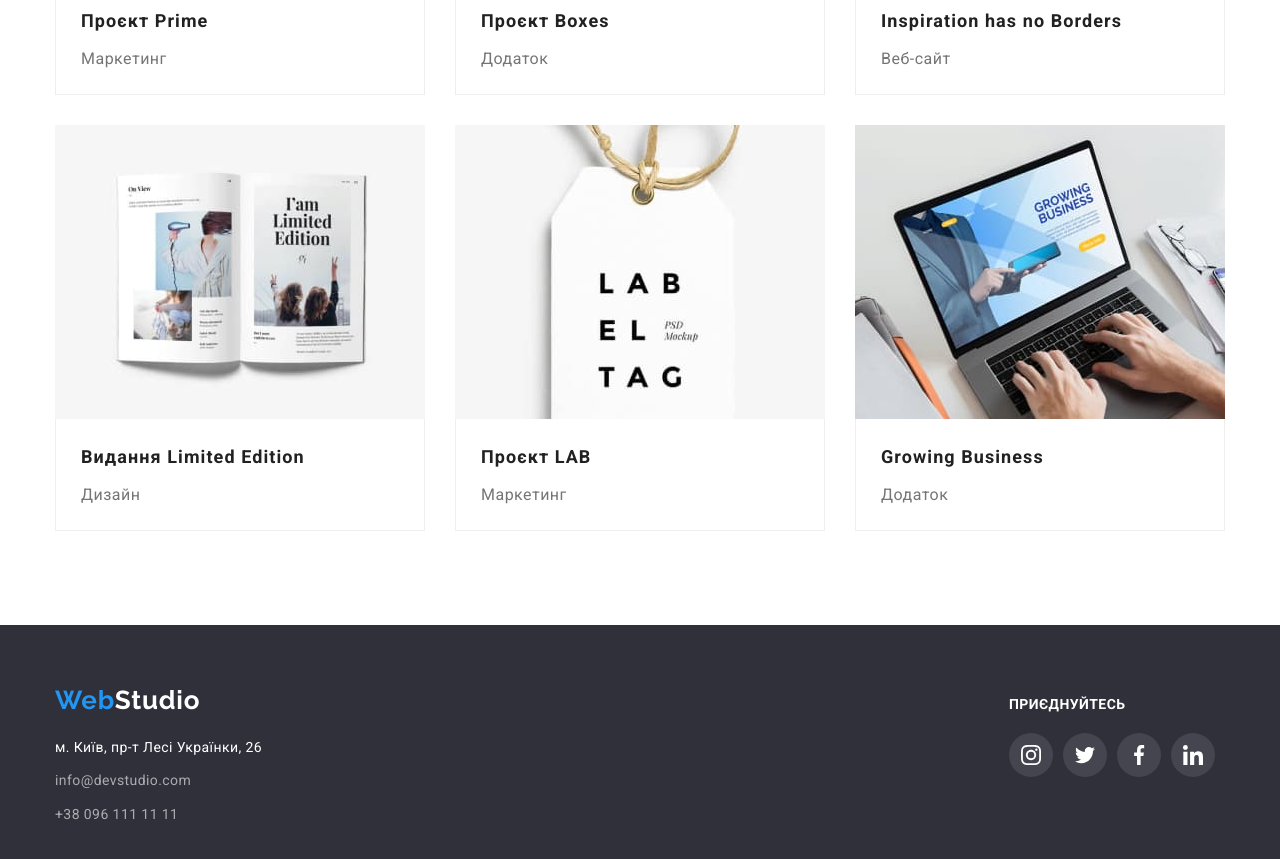
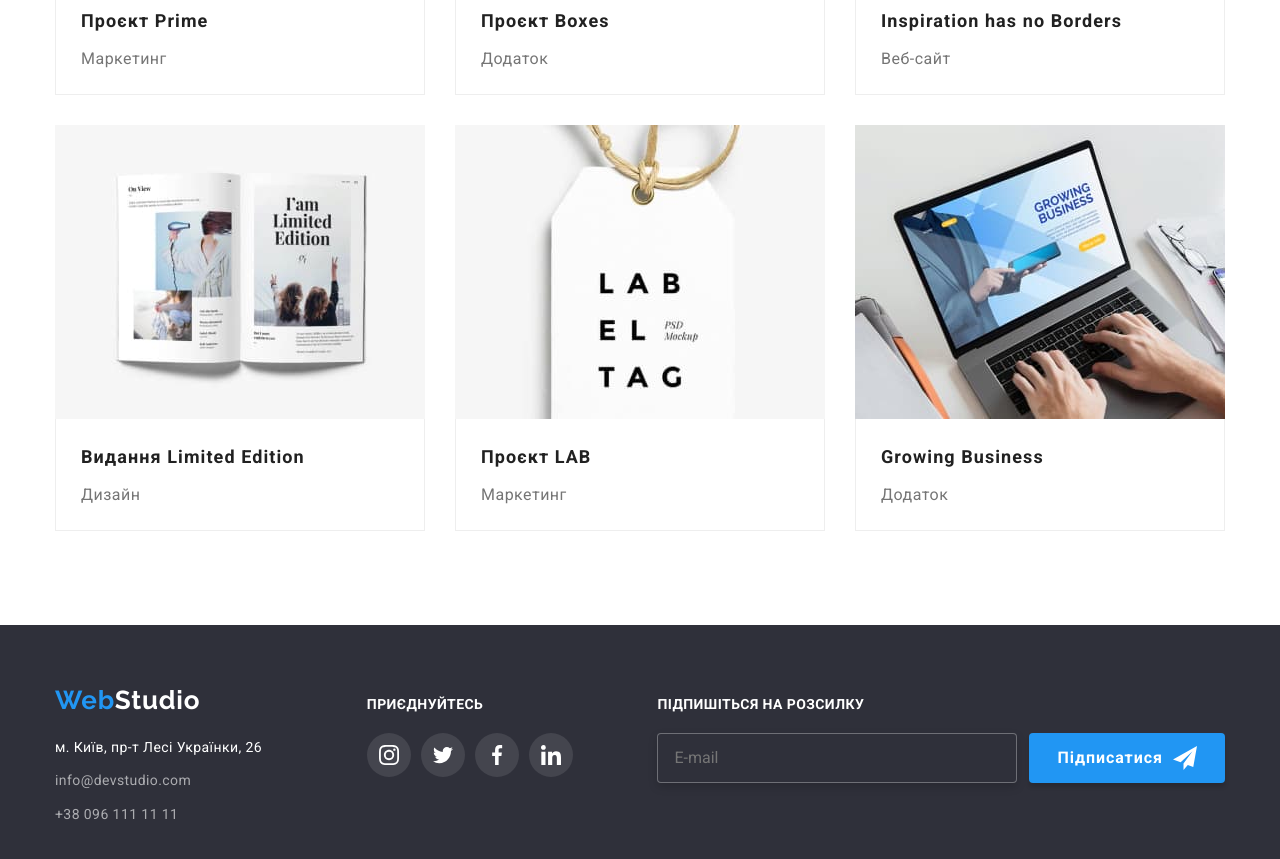
Before and after one commit to irynaPomortseva/goit-markup-hw-06, a plain HTML site: page portfolio.html in a window 1280 px wide. Shown: the part 1010-1869 px from the top of the page. Drawn offline with nearby package versions, Linux system fonts and the light colour scheme.

Commit message:
did mailing in footer

```diff
--- a/portfolio.html
+++ b/portfolio.html
@@ -246,6 +246,22 @@
                 </li>
               </ul>
           </div>
+          <div>
+            <strong class="mailing-footer">Підпишіться на розсилку</strong>
+            <div class="mailing">
+              <form class="mailing-form">
+                <label>
+                  <input class="email-footer" type="email" placeholder="E-mail">
+                </label>
+                <button class="mailing-button" type="submit">
+                  Підписатися
+                  <svg class="mailing-icon" width="24" height="24">
+                    <use href="./img/icons.svg#icon-send"></use>
+                  </svg>
+                </button>
+              </form>
+            </div>
+          </div>
         </div>
     </footer>
 
```
